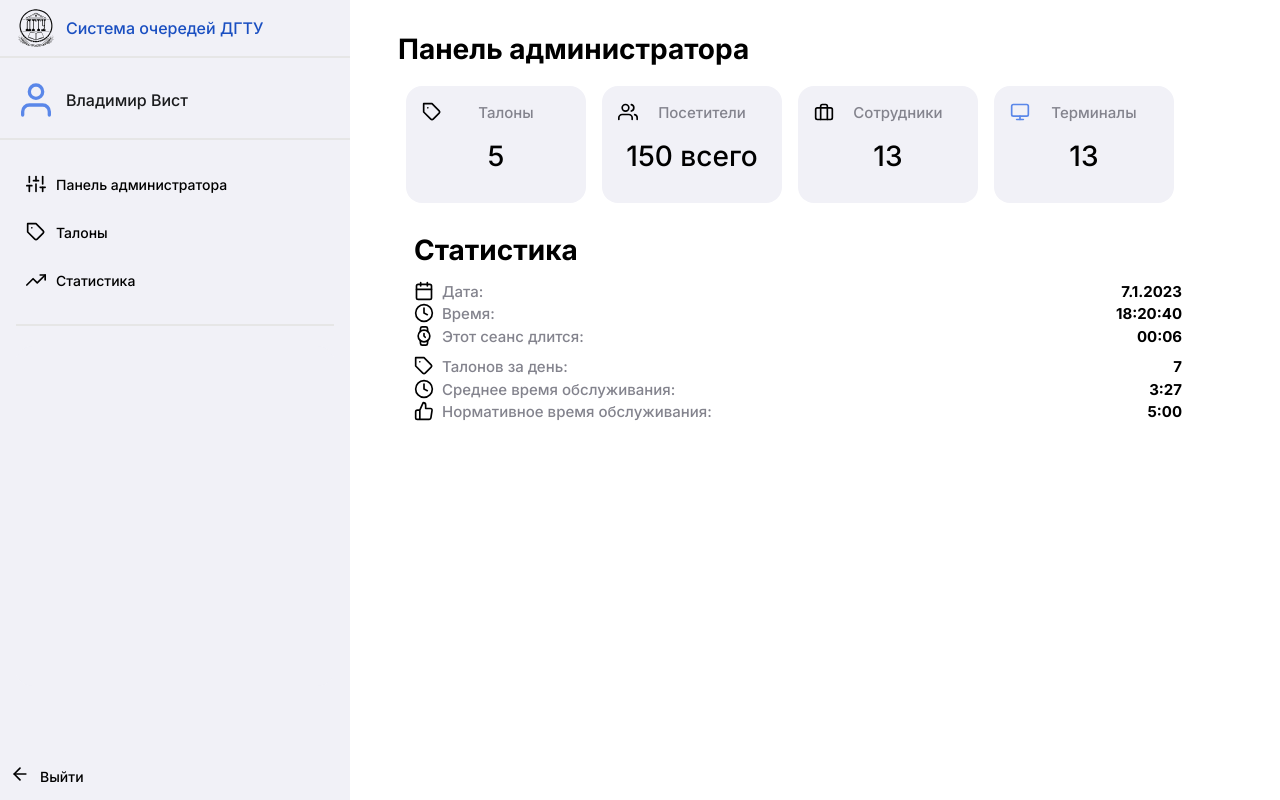
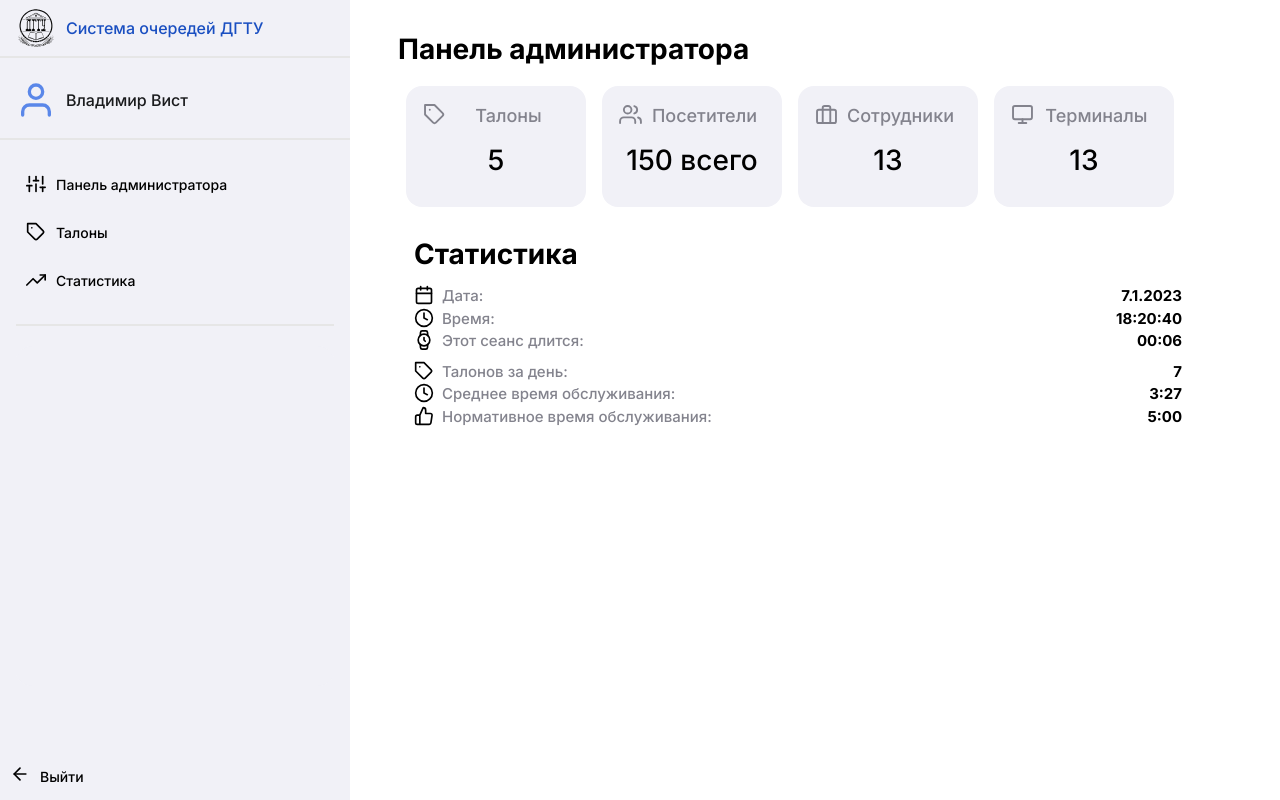
Before and after one commit to Pingwinshik/ElectronicQueue, a Flask app: template templates/admin.html in a window 1280 px wide. Run offline with Flask 2, Linux system fonts and the light colour scheme; the template is opened without the code that fills it, so the values that code supplies are empty.

Commit message:
Build 07.02.2023 21:20

```diff
--- a/templates/admin.html
+++ b/templates/admin.html
@@ -57,36 +57,32 @@
         <div class="w3-row-padding w3-margin" style="height: 274px; width: 800px; position: static">
           <div class="w3-quarter">
             <div class="w3-container a-grey w3-padding-16 w3-round-xlarge w3-margin-bottom">
-              <div class="w3-left"><img class="search-icon w3-margin-16" src="../static/img/icons/tag.svg" alt="Перо" width="20" height="20" align="left" /></div>
-              <div class="w3-center text-dark-grey">Талоны</div>
-              <div class="w3-clear"></div>
+              <div class="w3-left"><img class="search-icon w3-margin-16" src="../static/img/icons/tag-grey.svg" alt="Перо" width="25" height="25" align="left" /></div>
+              <div class="w3-center text-dark-grey"><h3 style="margin-top:0px !important">Талоны</h3></div>
               <h1 class="w3-center">5</h1>
             </div>
           </div>
 
           <div class="w3-quarter">
             <div class="w3-container a-grey w3-padding-16 w3-round-xlarge w3-margin-bottom">
-              <div class="w3-left"><img class="search-icon w3-margin-16" src="../static/img/icons/users.svg" alt="Перо" width="20" height="20" align="left" /></div>
-              <div class="w3-center text-dark-grey">Посетители</div>
-              <div class="w3-clear"></div>
+              <div class="w3-left"><img class="search-icon w3-margin-16" src="../static/img/icons/users-grey.svg" alt="Перо" width="25" height="25" align="left" /></div>
+              <div class="w3-center text-dark-grey"><h3 style="margin-top:0px !important">Посетители</h3></div>
               <h1 class="w3-center">150 всего</h1>
             </div>
           </div>
 
           <div class="w3-quarter">
             <div class="w3-container a-grey w3-padding-16 w3-round-xlarge w3-margin-bottom">
-              <div class="w3-left"><img class="search-icon w3-margin-16" src="../static/img/icons/briefcase.svg" alt="Перо" width="20" height="20" align="left" /></div>
-              <div class="w3-center text-dark-grey">Сотрудники</div>
-              <div class="w3-clear"></div>
+              <div class="w3-left"><img class="search-icon w3-margin-16" src="../static/img/icons/briefcase-grey.svg" alt="Перо" width="25" height="25" align="left" /></div>
+              <div class="w3-center text-dark-grey"><h3 style="margin-top:0px !important">Сотрудники</h3></div>
               <h1 class="w3-center">13</h1>
             </div>
           </div>
 
           <div class="w3-quarter">
             <div class="w3-container a-grey w3-padding-16 w3-round-xlarge w3-margin-bottom">
-              <div class="w3-left"><img class="search-icon w3-margin-16" src="../static/img/icons/monitor.svg" alt="Перо" width="20" height="20" align="left" /></div>
-              <div class="w3-center text-dark-grey">Терминалы</div>
-              <div class="w3-clear"></div>
+              <div class="w3-left"><img class="search-icon w3-margin-16" src="../static/img/icons/monitor-grey.svg" alt="Перо" width="25" height="25" align="left" /></div>
+              <div class="w3-center text-dark-grey"><h3 style="margin-top:0px !important">Терминалы</h3></div>
               <h1 class="w3-center">13</h1>
             </div>
           </div>
```
Also changed, not shown: static/img/icons/briefcase-grey.svg (added), static/img/icons/monitor-grey.svg (added), static/img/icons/tag-grey.svg (added), static/img/icons/users-grey.svg (added).
